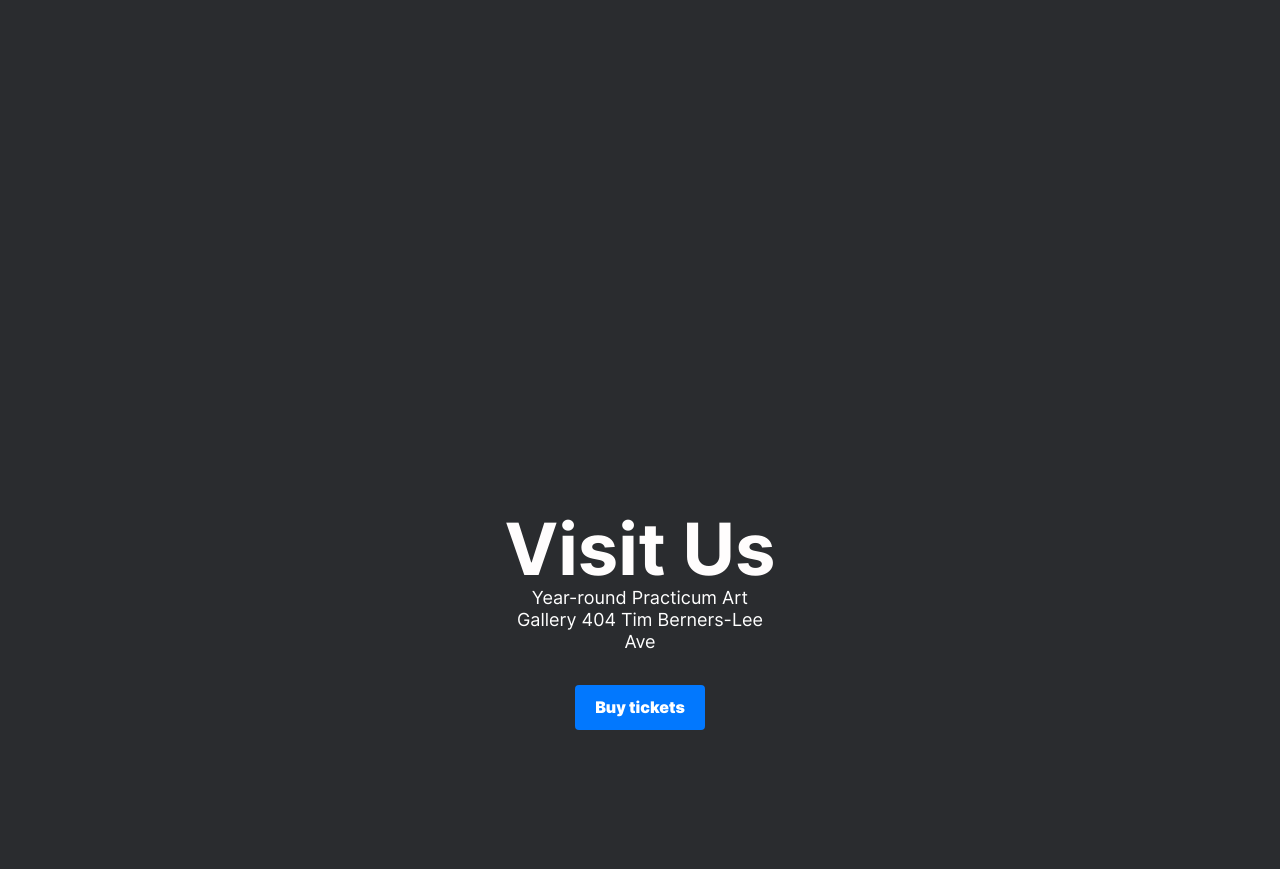
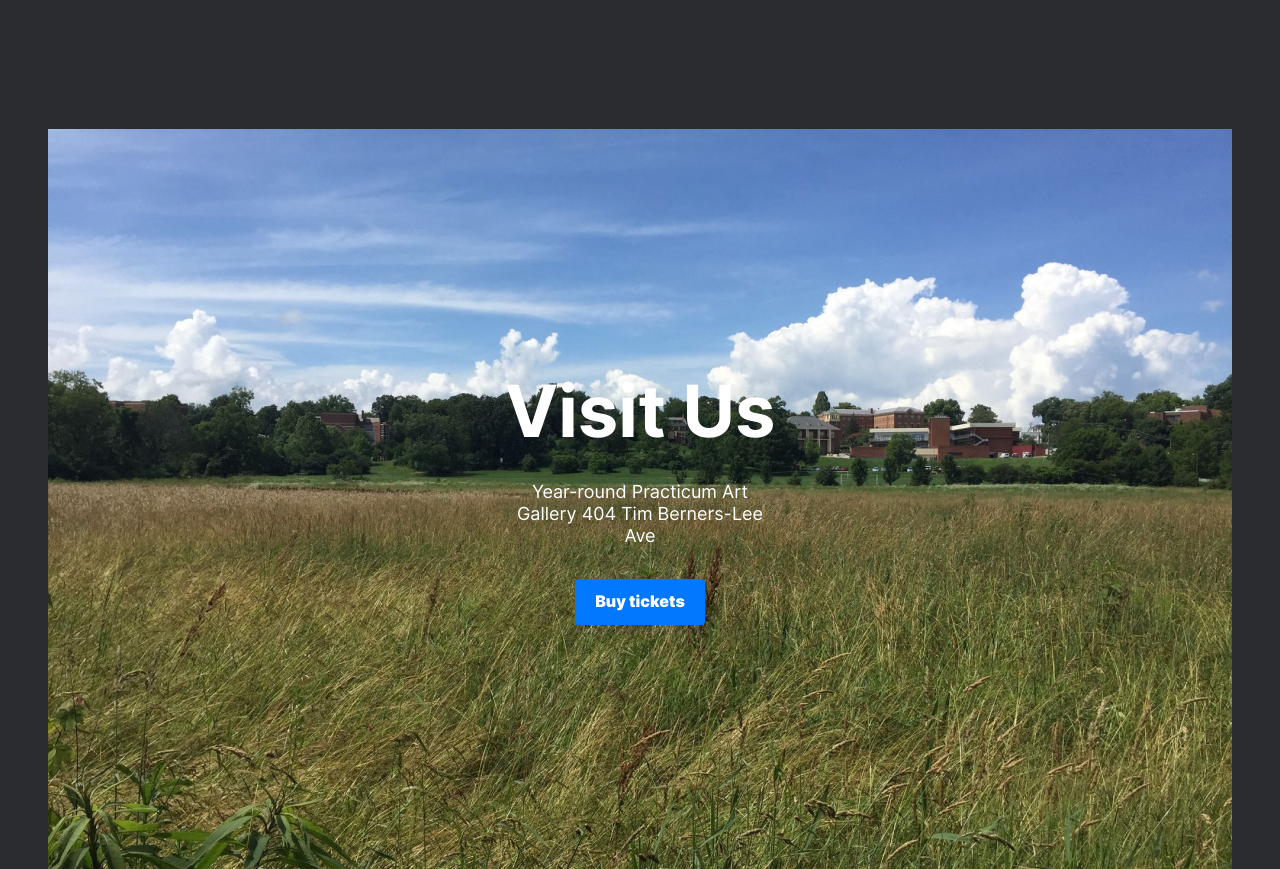
Before and after one commit to lsanchez8719/web_project_3, a plain HTML site: page index.html in a window 1280 px wide. Shown: the part 7340-8209 px from the top of the page. Drawn offline with Linux system fonts and the light colour scheme.

Commit message:
cover overlay fixed

```diff
--- a/Pages/index.css
+++ b/Pages/index.css
@@ -32,8 +32,8 @@
 @import url(../blocks/button/_place/button_place_places.css);
 @import url(../blocks/button/_place/button_place_cover.css);
 @import url(../blocks/cover/cover.css);
-@import url(../blocks/cover/__text/cover__text.css);
-@import url(../blocks/cover/__text/__title/cover__title.css);
-@import url(../blocks/cover/__text/__subtitle/cover__subtitle.css);
+@import url(../blocks/cover/__overlay/cover__overlay.css);
+@import url(../blocks/cover/__title/cover__title.css);
+@import url(../blocks/cover/__subtitle/cover__subtitle.css);
 @import url(../blocks/footer/footer.css);
 @import url(../blocks/footer/__copyright/footer__copyright.css);
--- a/blocks/button/_place/button_place_cover.css
+++ b/blocks/button/_place/button_place_cover.css
@@ -1,16 +1,20 @@
 .button_place_cover {
-  margin: 32px auto 0;
+  margin: 0 auto;
   z-index: 1;
 }
 
 @media screen and (max-width: 560px) {
   .button_place_cover {
     margin-top: 24px;
+    margin-left: auto;
+    margin-right: auto;
   }
 }
 
 @media screen and (max-width: 320px) {
   .button_place_cover {
     margin-top: 16px;
+    margin-left: auto;
+    margin-right: auto;
   }
 }
--- /dev/null
+++ b/blocks/cover/__overlay/cover__overlay.css
@@ -0,0 +1,7 @@
+.cover__overlay {
+  width: 100%;
+  height: 100%;
+  background-color: #2a2c2f;
+  opacity: 0.01;
+  transition: opacity 1s;
+}
--- a/blocks/cover/__text/__subtitle/cover__subtitle.css
+++ b/blocks/cover/__subtitle/cover__subtitle.css
@@ -2,9 +2,9 @@
   font-weight: 400;
   font-size: 18px;
   text-align: center;
-  padding: 0px;
-  line-height: 1.22;
-  margin: 0;
+  margin: 0 auto 32px;
+  padding: 0;
+  line-height: 22px;
   max-width: 280px;
   z-index: 1;
 }
--- a/blocks/cover/__text/cover__text.css
+++ /dev/null
@@ -1,7 +0,0 @@
-.cover__text{
-display: flex;
-flex-direction: column;
-z-index: 2;
-align-items: center;
-font-family: 'inter' sans-serif;
-}
--- a/blocks/cover/__text/__title/cover__title.css
+++ b/blocks/cover/__title/cover__title.css
@@ -2,12 +2,10 @@
   text-align: center;
   font-size: 72px;
   line-height: 76px;
-  font-style: normal;
+  margin: 0 auto 32px;
+  padding: 0;
   font-weight: 900;
-  color: #fffdfd;
-  margin: 243px 264px 0px;
-  max-width: 656px;
-  width: 100%;
+  z-index: 1;
 }
 
 
--- a/blocks/cover/cover.css
+++ b/blocks/cover/cover.css
@@ -3,20 +3,19 @@
   min-height: 740px;
   max-width: 1184px;
   margin: 92px auto 0;
-  background: url("../images/cover__background.png") no-repeat center;
+  background: url("../../images/cover__background.png") no-repeat center;
   background-size: cover;
+  background-position: center;
   display: flex;
   flex-direction: column;
   justify-content: center;
   align-items: center;
   position: relative;
-  opacity: 2;
-  transition: opacity 1.5s;
+  padding: 0;
 }
 
-.cover:hover {
-  opacity: 30%;
-  z-index: 2;
+.cover:hover .cover__overlay {
+  opacity: 0.9;
 }
 
 @media screen and (max-width: 768px) {
--- a/index.html
+++ b/index.html
@@ -205,10 +205,10 @@
       </ul>
     </section>
     <section class="cover">
-      <div class="cover__text">
-        <h3 class="cover__title">Visit Us</h3>
-        <p class="cover__subtitle">Year-round Practicum Art Gallery 404 Tim Berners-Lee Ave</p>
-        <a class="button button_place_cover" target="_blank" href="#">Buy tickets</a>
+      <h3 class="cover__title">Visit Us</h3>
+      <p class="cover__subtitle">Year-round Practicum Art Gallery 404 Tim Berners-Lee Ave</p>
+      <a class="button button_place_cover" target="_blank" href="#">Buy tickets</a>
+      <div class="cover__overlay"></div>
       </div>
     </section>
     <section class="footer">
```
